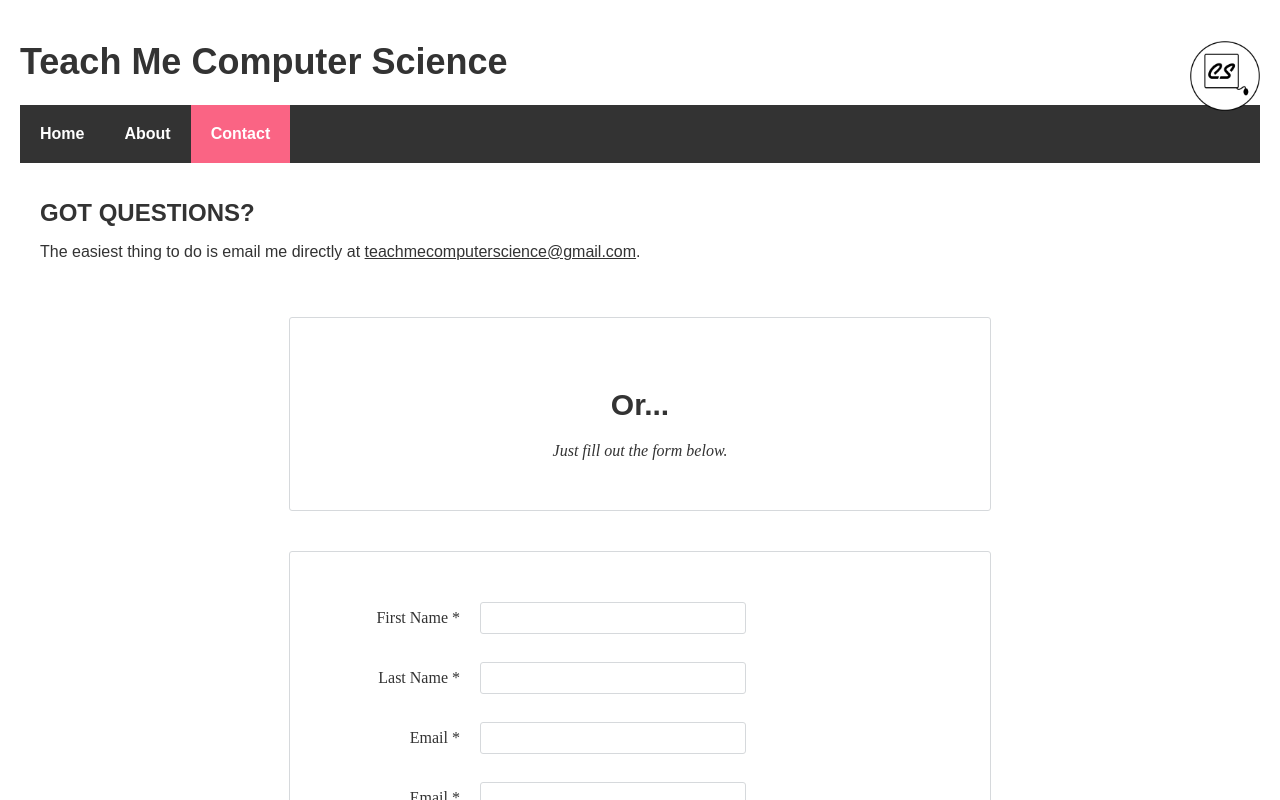
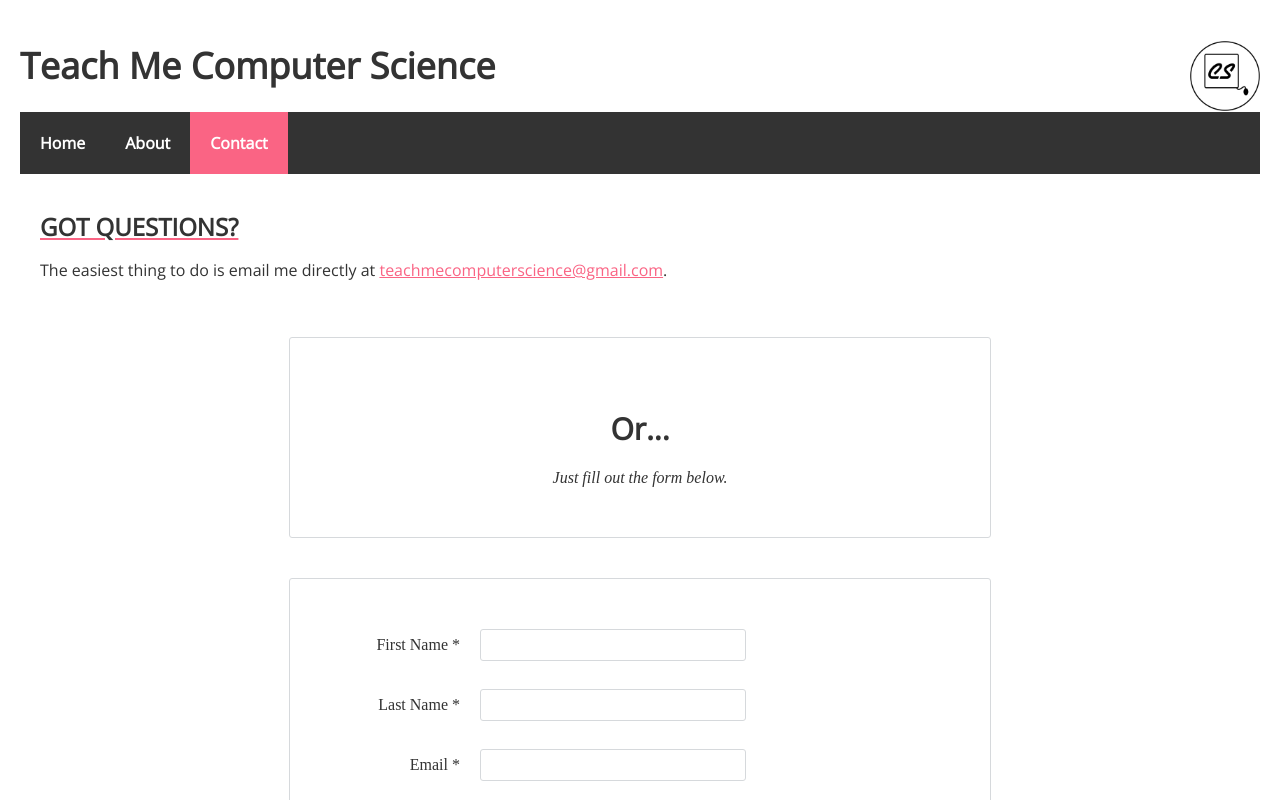
Before and after one commit to isas1/tmcs-simple, a React (Create React App) app: page /contact in a window 1280 px wide. Shown: the top 800 px of the page. Built offline with nearby package versions, Linux system fonts and the light colour scheme.

Commit message:
OpenSans added

```diff
--- a/src/App.css
+++ b/src/App.css
@@ -1,9 +1,12 @@
+@import url('https://fonts.googleapis.com/css?family=Open+Sans');
+
 :root {
   --bg: #fff;
   --sec: #fa6484;
   --sBlack: #333
 }
 
+/* globals */
 * {
   color: var(--sBlack);
 }
@@ -19,9 +22,27 @@ h2,
 p,
 ul,
 li {
-  font-family: sans-serif;
+  font-family: 'Open Sans', sans-serif;
 }
 
+a {
+  color: var(--sec);
+}
+
+h2 {
+  text-decoration: underline;
+  text-decoration-color: var(--sec);
+}
+
+.hl {
+  background-color: var(--sec);
+  font-style: italic;
+  color: #fff;
+  border-radius: 5px;
+  padding: 1px 5px 1px 5px;
+}
+
+/* title and logo */
 ul.header li {
   display: inline;
   list-style-type: none;
@@ -41,6 +62,10 @@ ul.header li a {
   display: inline-block;
 }
 
+ul.header .active {
+  background-color: var(--sec);
+}
+
 /* ul #logo */
 #logo {
   float: right;
@@ -49,11 +74,27 @@ ul.header li a {
   margin: 0;
 }
 
+FontAwesomeIcon {
+  color: var(--sec);
+}
+
+/* navbar */
 .content {
   background-color: var(--bg);
   padding: 20px;
 }
 
+.content h2,
+iframe {
+  padding: 0;
+  margin: 0;
+}
+
+.content li {
+  margin-bottom: 10px;
+}
+
+/* Global css-transition-group styles - add styled.div if more transitions used */
 .fade-enter {
   opacity: 0.01;
 }
@@ -71,17 +112,3 @@ ul.header li a {
   opacity: 0.01;
   transition: opacity 300ms ease-in;
 }
-
-.content h2,
-iframe {
-  padding: 0;
-  margin: 0;
-}
-
-.content li {
-  margin-bottom: 10px;
-}
-
-ul.header .active {
-  background-color: var(--sec);
-}
```
